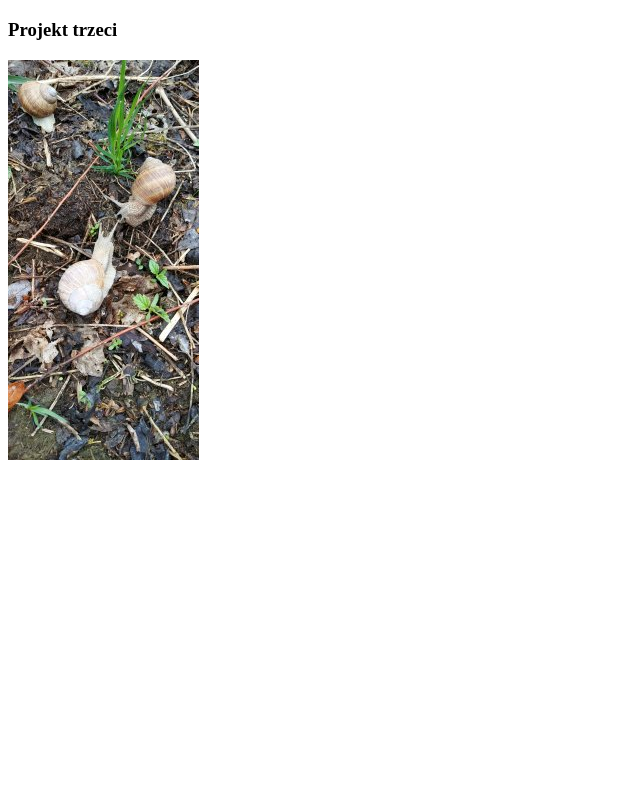
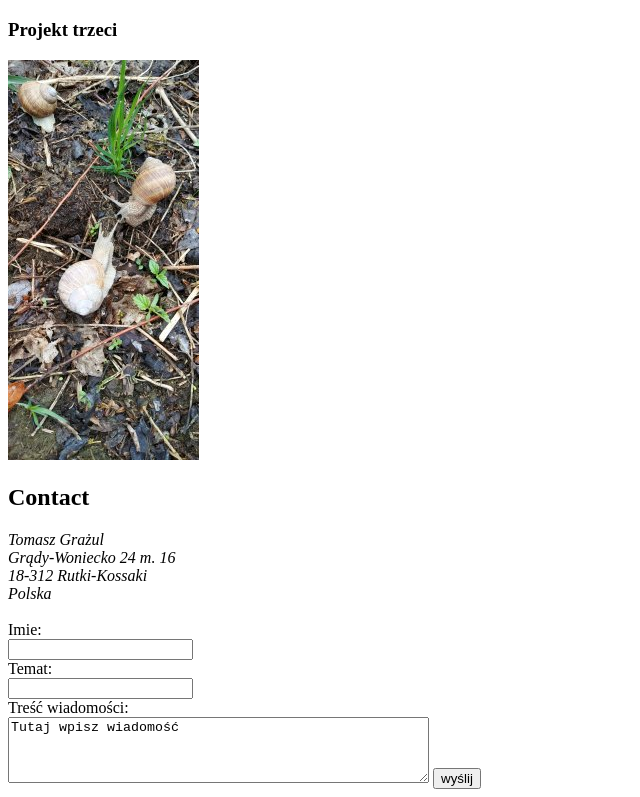
Before and after one commit to tomaszgrazul/zadanie15, a plain HTML site: page index.html in a window 1280 px wide. Shown: the part 1576-2373 px from the top of the page, without its empty margins (0-640 px from the left). Before the commit the page ends 2048 px from the top, so only its background shows below. Drawn offline with Linux system fonts and the light colour scheme.

Commit message:
sekcja Contact

```diff
--- a/index.html
+++ b/index.html
@@ -85,5 +85,27 @@
             <img src="slimaki.jpg" alt="">
         </div>
     </section>
+
+    <section>
+        <header>
+            <h2 id="sekcja4">Contact</h2>
+        </header>
+        <address>
+            Tomasz Grażul<br>
+            Grądy-Woniecko 24 m. 16<br>
+            18-312 Rutki-Kossaki<br>
+            Polska<br><br>
+        </address>
+        <form>
+            <label for="imie">Imie:</label><br>
+            <input type="text" name="imie"><br>
+            <label for="temat">Temat:</label><br>
+            <input type="text" name="temat"><br>
+            <label for="wiadomosc">Treść wiadomości:</label><br>
+            <textarea name="wiadomosc" rows="4" cols="50">Tutaj wpisz wiadomość</textarea>
+            <input type="submit" value="wyślij">
+        </form>
+
+    </section>
 </body>
 </html>
```
